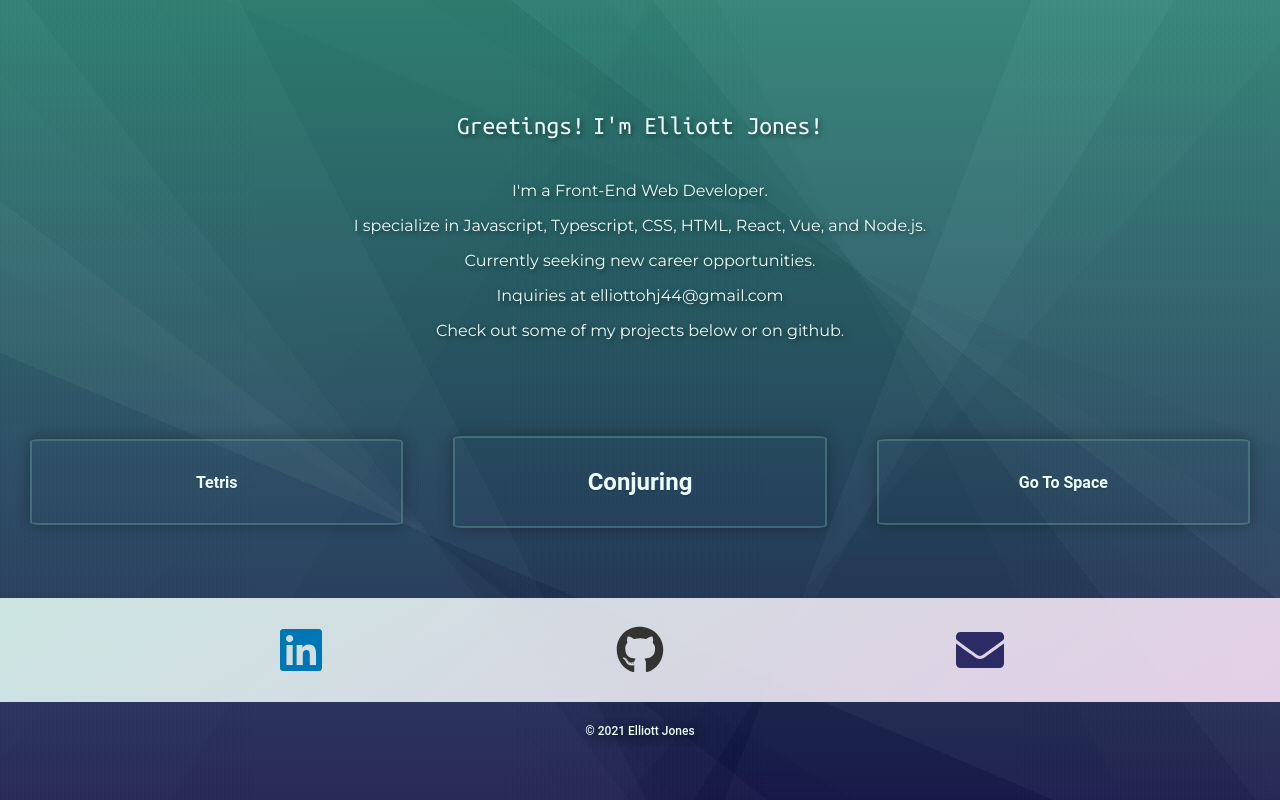
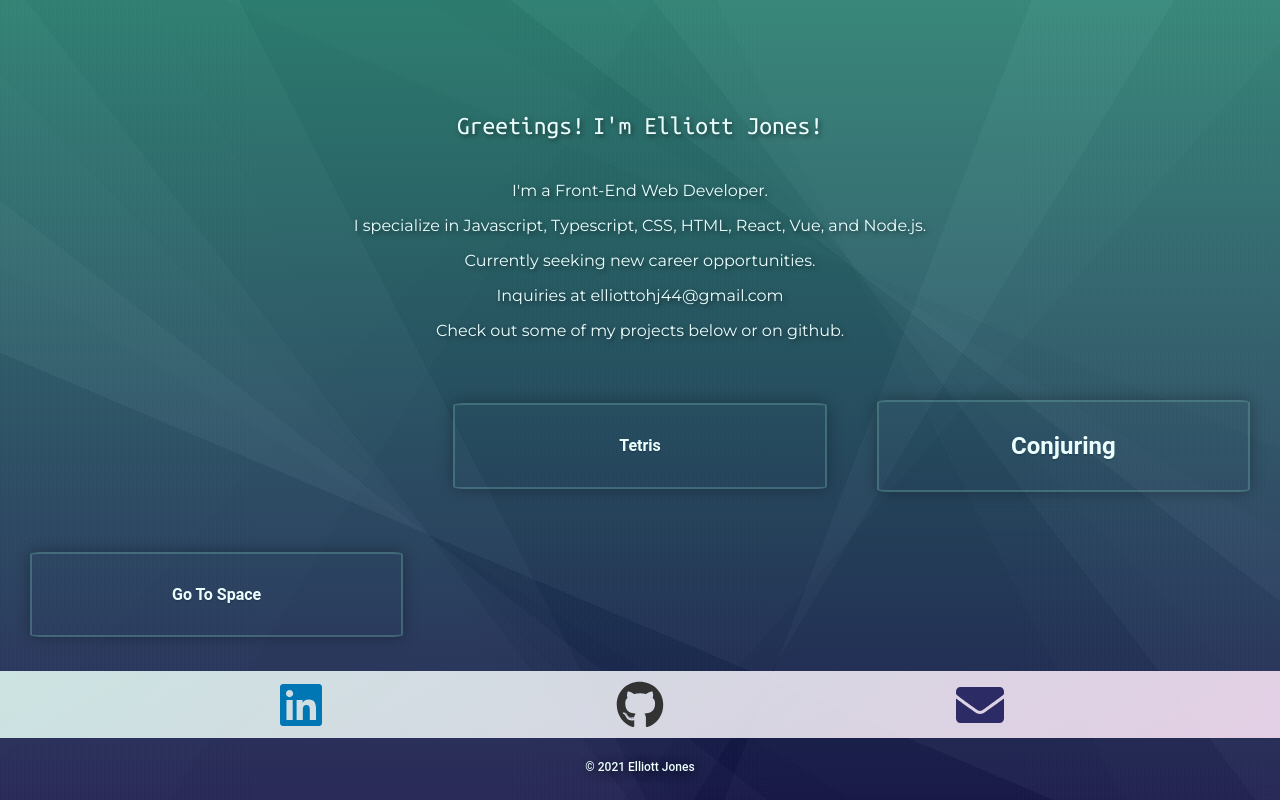
Before and after one commit to elliottandjones/my-personal-portfolio-site, a React (Create React App) app: page / in a window 1280 px wide. Built offline with nearby package versions, Linux system fonts and the light colour scheme.

Commit message:
setting up switch and route for new feature

```diff
--- a/src/App.tsx
+++ b/src/App.tsx
@@ -1,30 +1,43 @@
-import { Component } from "react";
-import { BrowserRouter as Router, Route } from "react-router-dom";
+import { BrowserRouter as Router, Route, Switch } from "react-router-dom";
 import About from "./components/About/About";
+import BidEuchreTracker from "./components/BidEuchreTracker/BidEuchreTracker";
 import Contact from "./components/Contact/Contact";
 import Footer from "./components/Footer/Footer";
 import ProjectList from "./components/ProjectList/ProjectList";
 
-class App extends Component {
-  render() {
+const Home: React.FC = () => {
   return (
-      <Router>
-        <main className="main">
-          <Route path="/" exact>
-            <div className="home">
+    <main className="home">
       <About />
       <ProjectList />
       <Contact />
       <Footer />
-            </div>
+    </main>
+  )
+}
+
+function App() {
+  return (
+    <Router>
+      <Switch>
+        <Route path="/" exact component={Home} />
+        <Route path="/bid-euchre-tracker" exact component={BidEuchreTracker}>
+
         </Route>
         {/* <Route path="/tetros"></Route>
         <Route path="/conjuring"></Route>
       <Route path="/space"></Route> */}
-        </main>
+        <Route
+          path="/"
+          render={() => (
+            <div style={{ textAlign: "center" }}>
+              <h1>404</h1>
+            </div>
+          )}
+        />
+      </Switch>
     </Router>
   );
 }
-}
 
 export default App;
--- /dev/null
+++ b/src/components/BidEuchreTracker/BidEuchreTracker.tsx
@@ -0,0 +1,9 @@
+import './BidEuchreTracker.css';
+
+export default function BidEuchreTracker() {
+  return (
+    <div className="bid-euchre-tracker">
+
+    </div>
+  )
+}
--- a/src/components/ProjectList/ProjectList.tsx
+++ b/src/components/ProjectList/ProjectList.tsx
@@ -8,6 +8,9 @@ export default function ProjectList() {
   return (
     <div id="project-list" className="project-list">
       <ul id="projects-list">
+        <li className="">
+
+        </li>
         <li className="tetris">
           <a
             className="grow"
```
Also changed, not shown: src/index.css (+0 -11 lines), src/components/BidEuchreTracker/BidEuchreTracker.css (added). Lines whose indentation alone changed are shown as unchanged.
